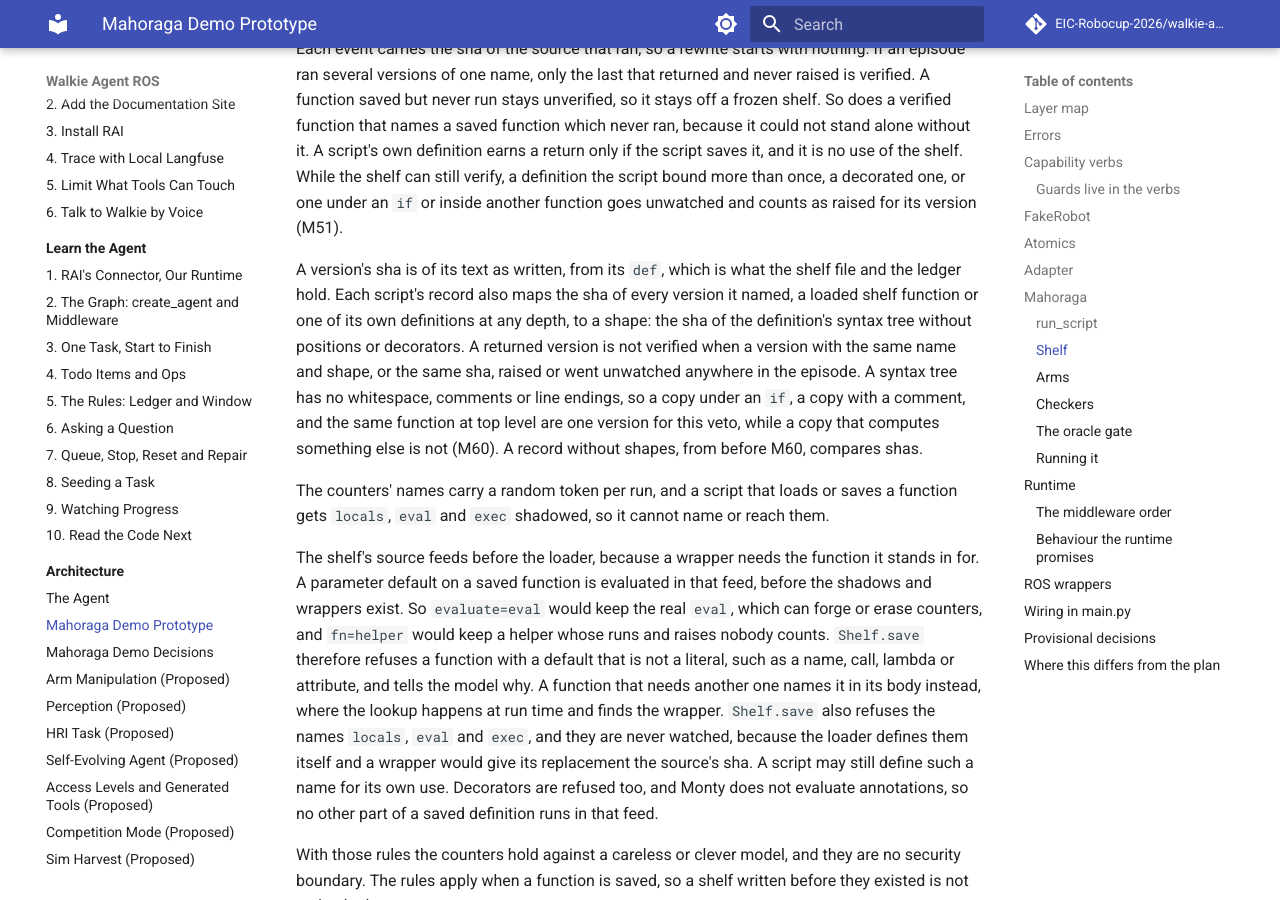
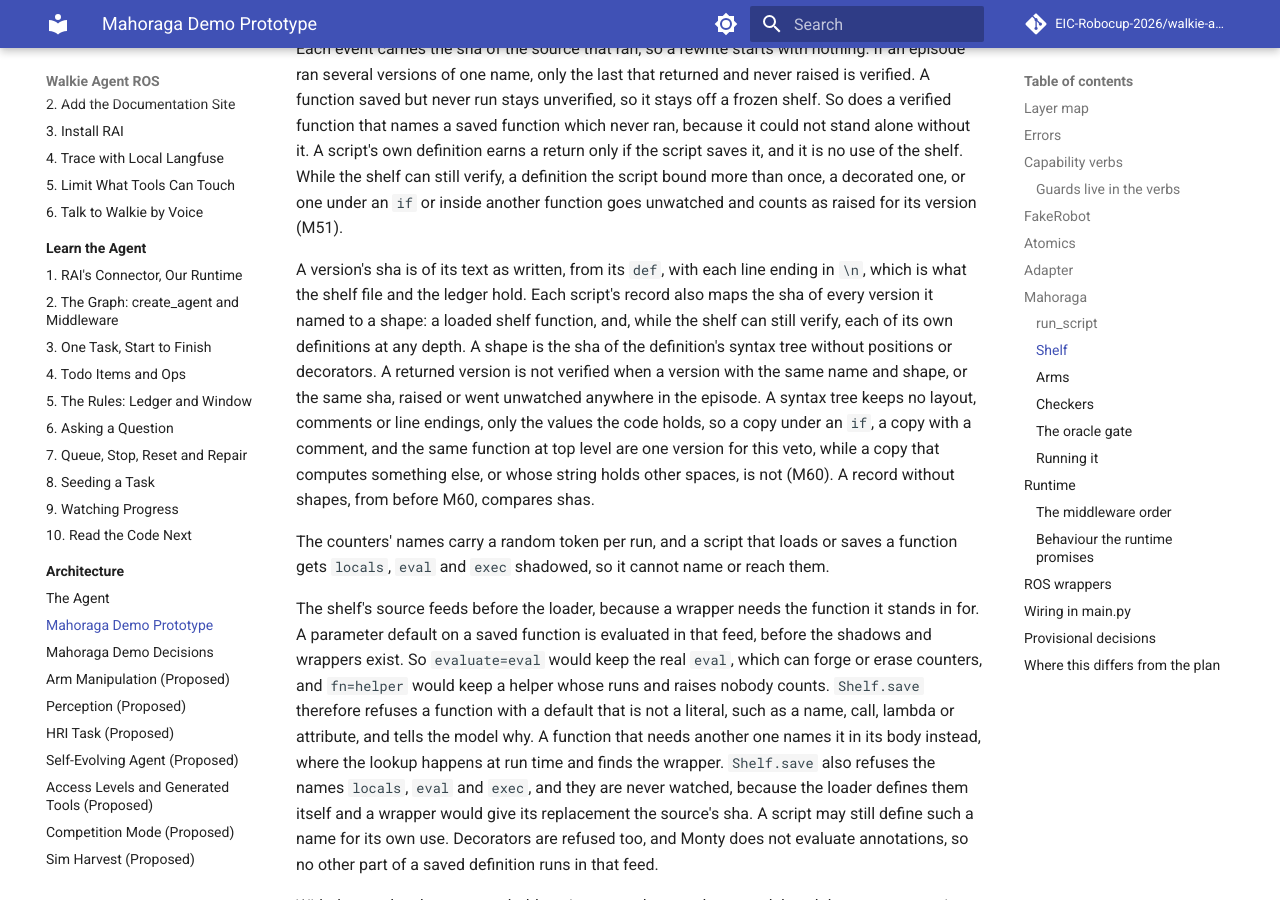
Before and after one commit to EIC-Robocup-2026/walkie-agent-ros, an MkDocs documentation site: the page built from docs/architecture/mahoraga-demo.md, in a window 1280 px wide and 900 px high, scrolled down 8748 px. Built offline with MkDocs 1.6.1 and Material for MkDocs 9.7.7, drawn with Linux system fonts in a browser that asks for light colours; comment, search, counter and statistics services are not loaded.

Commit message:
fix: save a definition with newline endings so its sha is the one the shelf reports
The shelf reads its files with universal newlines, so a version saved
from a script with \r or \r\n endings was logged, and returned by the
run, under the sha of its raw text, while versions() and counts()
reported the sha of the text read back. Marking the returned version
verified therefore counted for nothing, and the frozen shelf left the
function out. This predates M60; the M60 compatibility review found it.

definition_source now returns the text with each line ending as \n.
Python reads \r and \r\n as \n everywhere, inside string literals too,
so the saved function does the same, and its syntax tree is unchanged.
Versions with \n endings keep their text and sha. Changing the reader
to keep \r instead would have moved the sha of every shelf file that
holds one.

New tests save and return a definition with \n, \r and \r\n endings in
one script, verify it and freeze the shelf, and check that the saved
file, the ledger sha and versions() agree. The CR and CRLF expectations
of the copy and lone-CR tests move to the \n sha.

The shape docstring, ScriptResult and the demo page now say that a
syntax tree keeps string values, and that a frozen or shelf-less run
records no shapes for its own definitions. Records M61 and corrects
the M60 row.

```diff
--- a/docs/architecture/mahoraga-demo.md
+++ b/docs/architecture/mahoraga-demo.md
@@ -356,15 +356,17 @@ still verify, a definition the script bound more than once, a decorated one, or
 under an `if` or inside another function goes unwatched and counts as raised for its
 version (M51).
 
-A version's sha is of its text as written, from its `def`, which is what the shelf
-file and the ledger hold. Each script's record also maps the sha of every version it
-named, a loaded shelf function or one of its own definitions at any depth, to a shape:
-the sha of the definition's syntax tree without positions or decorators. A returned
-version is not verified when a version with the same name and shape, or the same sha,
-raised or went unwatched anywhere in the episode. A syntax tree has no whitespace,
-comments or line endings, so a copy under an `if`, a copy with a comment, and the
-same function at top level are one version for this veto, while a copy that computes
-something else is not (M60). A record without shapes, from before M60, compares shas.
+A version's sha is of its text as written, from its `def`, with each line ending in
+`\n`, which is what the shelf file and the ledger hold. Each script's record also
+maps the sha of every version it named to a shape: a loaded shelf function, and,
+while the shelf can still verify, each of its own definitions at any depth. A shape
+is the sha of the definition's syntax tree without positions or decorators. A
+returned version is not verified when a version with the same name and shape, or the
+same sha, raised or went unwatched anywhere in the episode. A syntax tree keeps no
+layout, comments or line endings, only the values the code holds, so a copy under an
+`if`, a copy with a comment, and the same function at top level are one version for
+this veto, while a copy that computes something else, or whose string holds other
+spaces, is not (M60). A record without shapes, from before M60, compares shas.
 
 The counters' names carry a random token per run, and a script that loads or saves
 a function gets `locals`, `eval` and `exec` shadowed, so it cannot name or reach
```
Also changed, not shown: docs/architecture/mahoraga-demo-decisions.md (+2 -1 lines), 4 other files.
